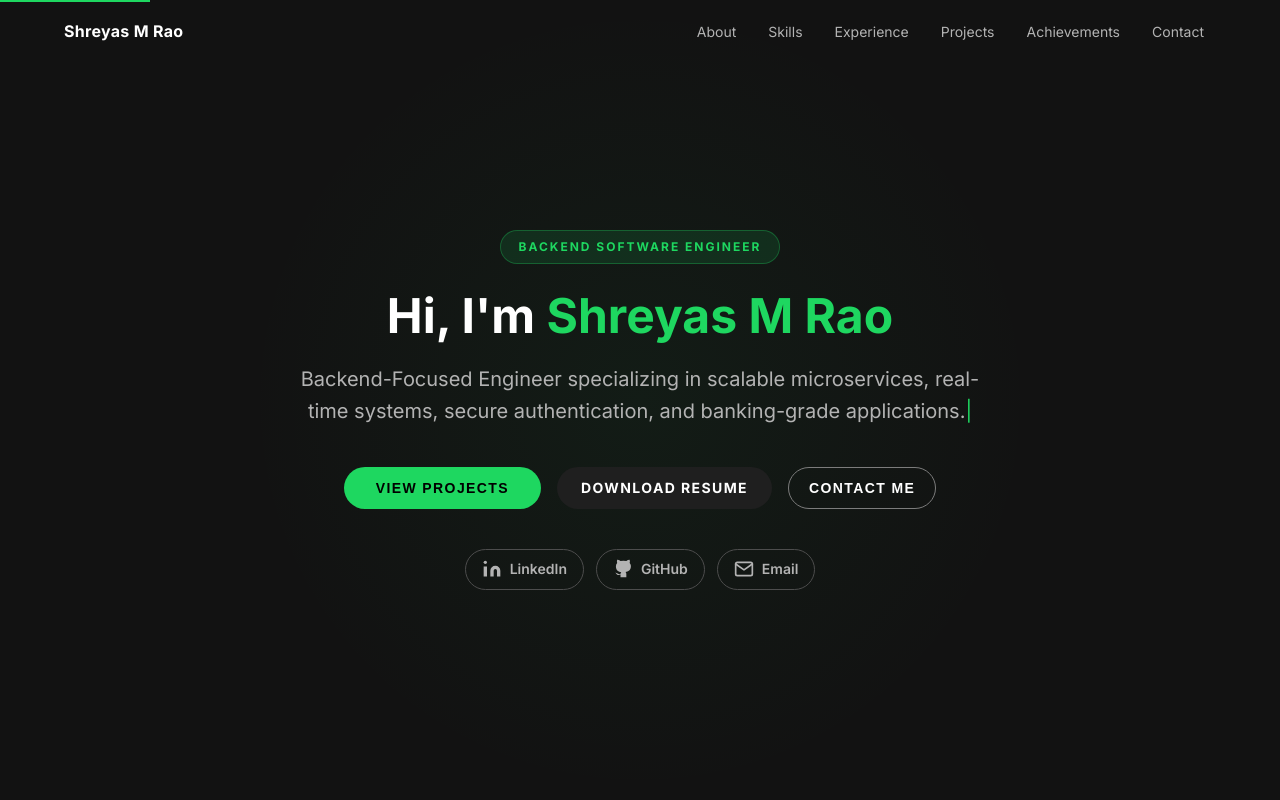
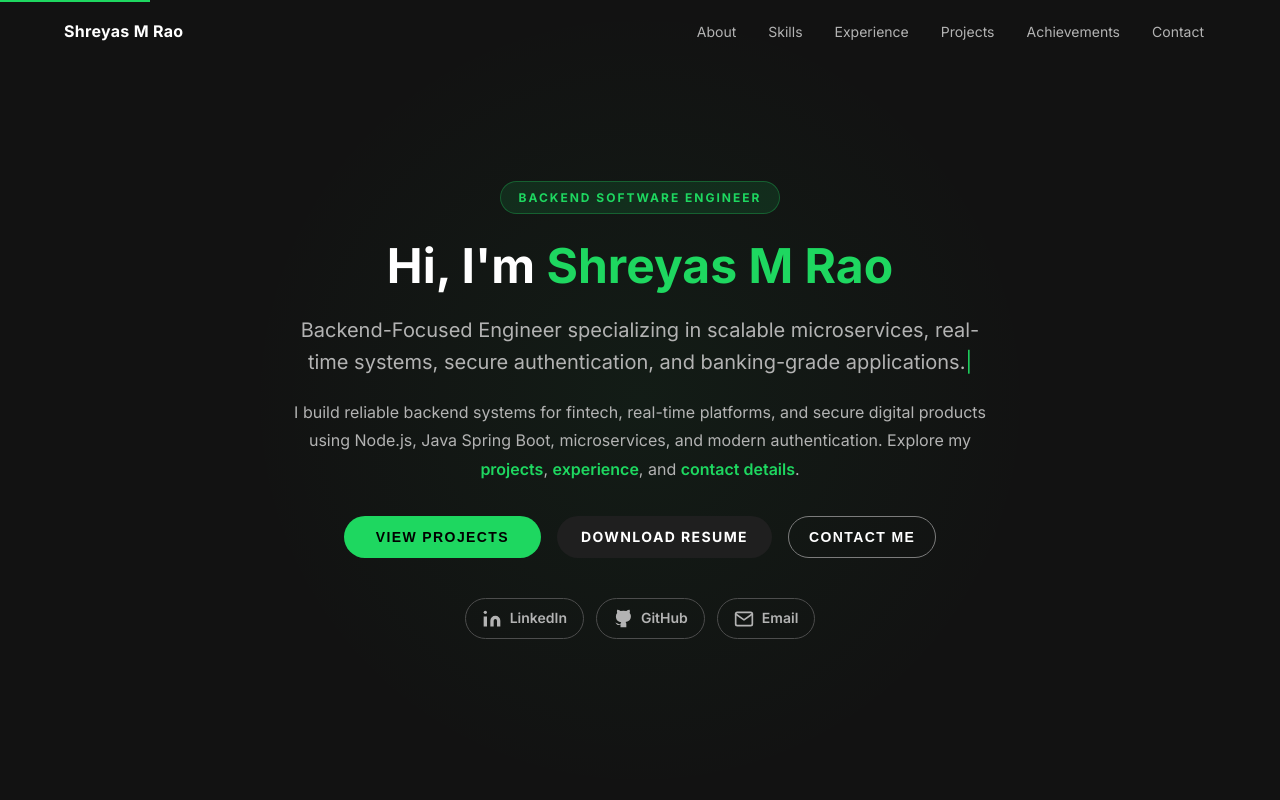
Before and after one commit to Humbledot00/Spotify-themed-Portfolio, a React (Vite) app: page / in a window 1280 px wide. Shown: the top 800 px of the page. Built offline with nearby package versions, Linux system fonts and the light colour scheme.

Commit message:
[MNT] SEO Optimized

```diff
--- a/index.html
+++ b/index.html
@@ -8,9 +8,9 @@
     <meta http-equiv="X-UA-Compatible" content="IE=edge" />
     <meta name="viewport" content="width=device-width, initial-scale=1.0" />
 
-    <title>Shreyas M Rao — Backend Software Engineer | Node.js · Spring Boot · Microservices</title>
+    <title>Shreyas M Rao | Backend Engineer | Node.js & Spring Boot</title>
 
-    <meta name="description" content="Shreyas M Rao is a Backend Software Engineer specializing in scalable microservices, real-time systems, secure authentication, and banking-grade Node.js and Java Spring Boot applications. Based in Bengaluru, India." />
+    <meta name="description" content="Backend software engineer building scalable Node.js and Spring Boot systems for banking, real-time platforms, and secure authentication." />
 
     <meta name="keywords" content="Shreyas M Rao, backend software engineer, Node.js developer, Spring Boot engineer, microservices architect, real-time systems, WebSocket developer, Redis BullMQ, Docker AWS, banking backend engineer, Bengaluru software engineer, VCET Puttur, Desk Nine, Java developer India, KYC backend, authentication server, portfolio" />
 
@@ -24,8 +24,8 @@
     ═══════════════════════════════════════ -->
     <meta property="og:type" content="website" />
     <meta property="og:site_name" content="Shreyas M Rao — Portfolio" />
-    <meta property="og:title" content="Shreyas M Rao — Backend Software Engineer" />
-    <meta property="og:description" content="Backend Engineer specializing in scalable microservices, real-time systems, and banking-grade Node.js & Spring Boot applications. Open to backend engineering opportunities." />
+    <meta property="og:title" content="Shreyas M Rao | Backend Engineer | Node.js & Spring Boot" />
+    <meta property="og:description" content="Backend engineer building scalable Node.js and Spring Boot systems for banking, real-time platforms, and secure authentication." />
     <meta property="og:url" content="https://helloshreyas.in" />
     <meta property="og:image" content="https://helloshreyas.in/og-image.png" />
     <meta property="og:image:width" content="1200" />
@@ -37,8 +37,8 @@
          TWITTER / X CARDS
     ═══════════════════════════════════════ -->
     <meta name="twitter:card" content="summary_large_image" />
-    <meta name="twitter:title" content="Shreyas M Rao — Backend Software Engineer" />
-    <meta name="twitter:description" content="Backend Engineer specializing in scalable microservices, real-time systems, Node.js & Spring Boot. Based in Bengaluru." />
+    <meta name="twitter:title" content="Shreyas M Rao | Backend Engineer | Node.js & Spring Boot" />
+    <meta name="twitter:description" content="Backend engineer building scalable Node.js and Spring Boot systems for banking, real-time platforms, and secure authentication." />
     <meta name="twitter:image" content="https://helloshreyas.in/og-image.png" />
     <meta name="twitter:image:alt" content="Shreyas M Rao Portfolio" />
     <meta name="twitter:creator" content="@helloshreyass" />
--- a/src/components/Hero.css
+++ b/src/components/Hero.css
@@ -64,12 +64,31 @@
   font-weight: 400;
   color: var(--text-secondary);
   line-height: 1.6;
-  margin-bottom: 40px;
+  margin-bottom: 20px;
   max-width: 680px;
   margin-left: auto;
   margin-right: auto;
   min-height: 64px;
   opacity: 0;
+}
+
+.hero-description {
+  font-size: 16px;
+  line-height: 1.8;
+  color: var(--text-secondary);
+  max-width: 700px;
+  margin: 0 auto 32px;
+  opacity: 0;
+}
+
+.hero-description a {
+  color: var(--accent);
+  text-decoration: none;
+  font-weight: 600;
+}
+
+.hero-description a:hover {
+  text-decoration: underline;
 }
 
 .typewriter {
--- a/src/components/Hero.jsx
+++ b/src/components/Hero.jsx
@@ -48,6 +48,11 @@ export default function Hero() {
           <span ref={typedRef} className="typewriter" />
           <span className="cursor" aria-hidden="true">|</span>
         </h2>
+
+        <p className="hero-description animate-fade-in-up delay-350">
+          I build reliable backend systems for fintech, real-time platforms, and secure digital products using Node.js, Java Spring Boot, microservices, and modern authentication.
+          Explore my <a href="#projects">projects</a>, <a href="#experience">experience</a>, and <a href="#contact">contact details</a>.
+        </p>
 
         {/* CTA Buttons */}
         <div className="hero-buttons animate-fade-in-up delay-400">
```
Also changed, not shown: 1 other file (tests, documents, lock files or other folders).
